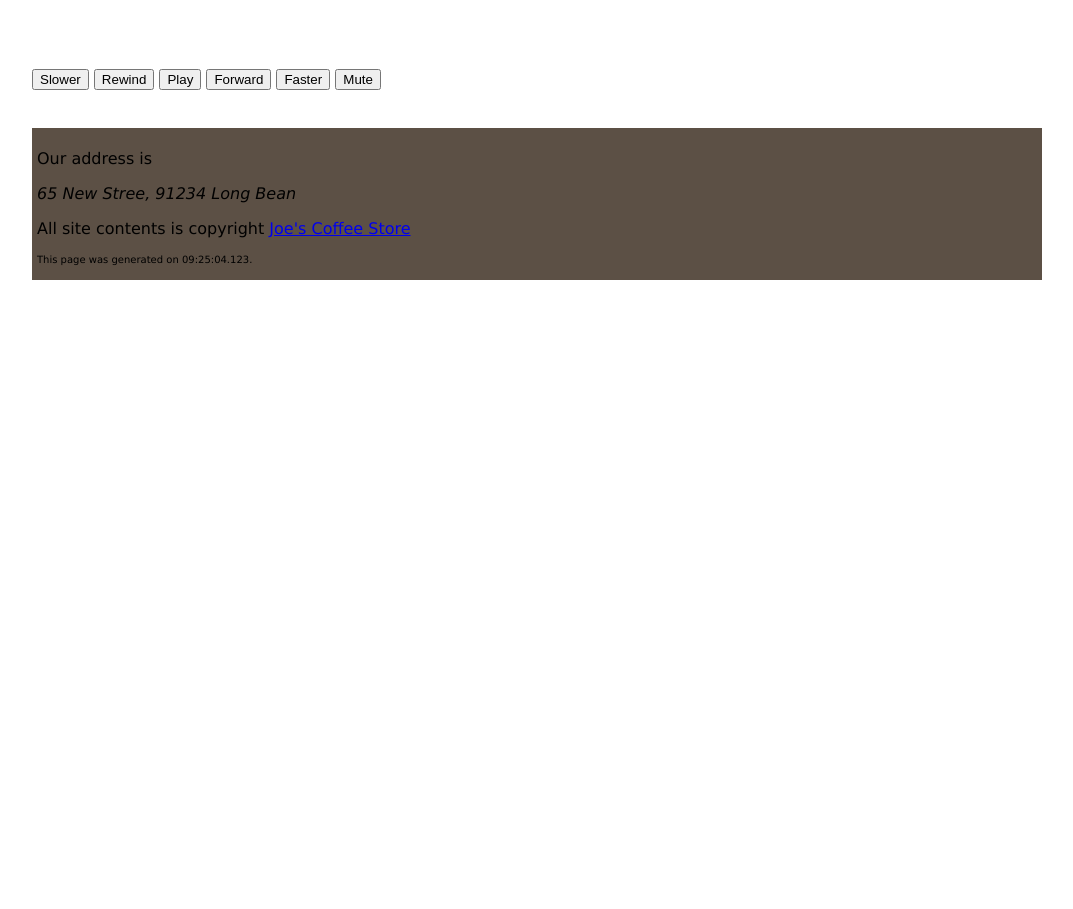
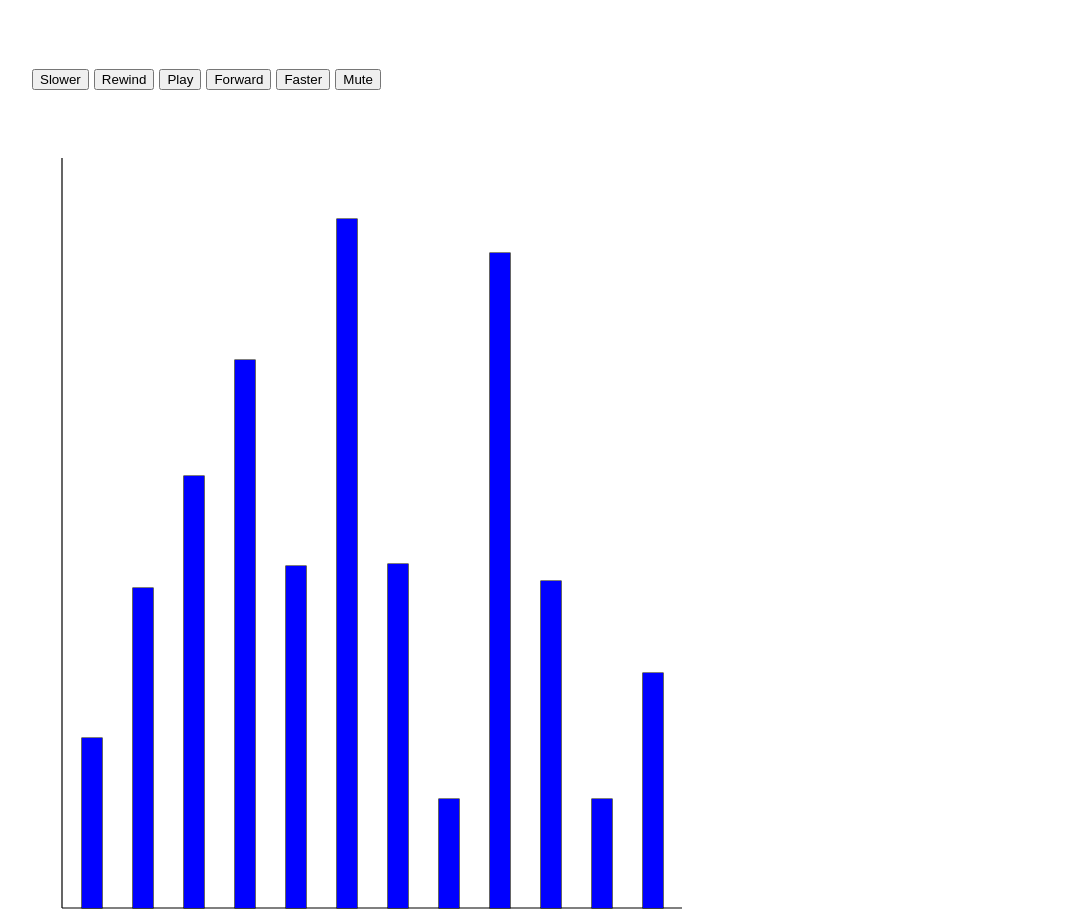
Before and after one commit to EnergeticPixels/ps-practicalHTML5, a website: page coffeedetails.html in a window 1280 px wide. Shown: the part 560-1469 px from the top of the page, without its empty margins (108-1181 px from the left). Before the commit the page ends 860 px from the top, so only its background shows below. Drawn offline with Linux system fonts and the light colour scheme; grey boxes are pictures that could not be loaded.

Commit message:
canvasObject (pixel  based graphics)

```diff
--- a/coffeedetails.html
+++ b/coffeedetails.html
@@ -7,6 +7,7 @@
 	<title>Document</title>
 	<link href='styles/layout.css' rel='stylesheet' />
 	<script src='js/videoPlayer.js'></script>
+	<script src='js/canvasChart.js'></script>
 </head>
 <body>
 	<header>
@@ -69,6 +70,12 @@
 		</div>
 	</section>
 
+	<div id='salesCanvasGraph'>
+		<canvas id='barChart' height='800' width='750'>
+			Sorry, your browser doesn't support canvas, therefore you can't see this chart! please upgrade your browser.
+		</canvas>
+	</div>
+
 	<footer>
 		<p>Our address is <address>65 New Stree, 91234 Long Bean</address></p>
 		<p class='textcontent'>All site contents is copyright <a class='mainlink' href='http://www.somewebsite.com'>Joe's Coffee Store</a></p>
@@ -76,7 +83,9 @@
 	</footer>
 
 	<script>
-	document.addEventListener("DOMContentLoaded", initializeVideoPlayerControls, false);</script>
+	document.addEventListener("DOMContentLoaded", initializeVideoPlayerControls, false);
+	document.addEventListener("DOMContentLoaded", drawChart, false);
+	</script>
 
 </body>
 </html>
--- /dev/null
+++ b/js/canvasChart.js
@@ -0,0 +1,63 @@
+var coffeeSales = new Array();
+coffeeSales[0] = "Jan, 170";
+coffeeSales[1] = "Feb, 320";
+coffeeSales[2] = "Mar, 432";
+coffeeSales[3] = "Apr, 548";
+coffeeSales[4] = "May, 342";
+coffeeSales[5] = "Jun, 689";
+coffeeSales[6] = "Jul, 344";
+coffeeSales[7] = "Aug, 109";
+coffeeSales[8] = "Sep, 655";
+coffeeSales[9] = "Oct, 327";
+coffeeSales[10] = "Nov, 109";
+coffeeSales[11] = "Dec, 235";
+
+function createAxis(context, startx, starty, endx, endy) {
+	context.beginPath();
+	context.moveTo(startx, starty);
+	context.lineTo(endx, endy);
+	context.closePath();
+	context.stroke();
+};
+
+function createBar (context, x, y, width, height) {
+	context.beginPath();
+	context.rect(x, y, width, height);
+	context.closePath();
+	context.stroke();
+	context.fill();
+};
+
+function drawChart() {
+	var canvas = document.getElementById('barChart');
+	if (canvas && canvas.getContext) {
+		var context = canvas.getContext('2d');
+		createBarChart(context, coffeeSales, 30, 20, (canvas.height - 20), 50);
+	}
+};
+
+function createBarChart(context, data, startX, barWidth, chartHeight, markDataIncrementsIn) {
+
+	context.lineWidth = "1.2";
+	var startY = 780;
+
+	createAxis(context, startX, startY, startX, 30);//vertical axis
+	createAxis(context, startX, startY, 650, startY);//horizontal axis
+
+	context.lineWidth = "0.0";
+	var maxValue = 0;
+	for (var i = 0; i < data.length; i++) {
+
+		var item = data[i].split(",");
+		var itemName = item[0];
+		var itemValue = parseInt(item[1]);
+		if (parseInt(itemValue) > parseInt(maxValue)) maxValue = itemValue;
+
+		context.fillStyle = "blue";
+		createBar(context, 20 + startX + (i * barWidth) + i + (i * 30), (chartHeight - itemValue), barWidth, itemValue, true);
+
+		context.textAlign = "left";
+		context.fillStyle = "black";
+		context.fillText(itemName, 20 + startX + (i * barWidth) + i + (i * 30), chartHeight + 15, 200);
+	}
+}
```
